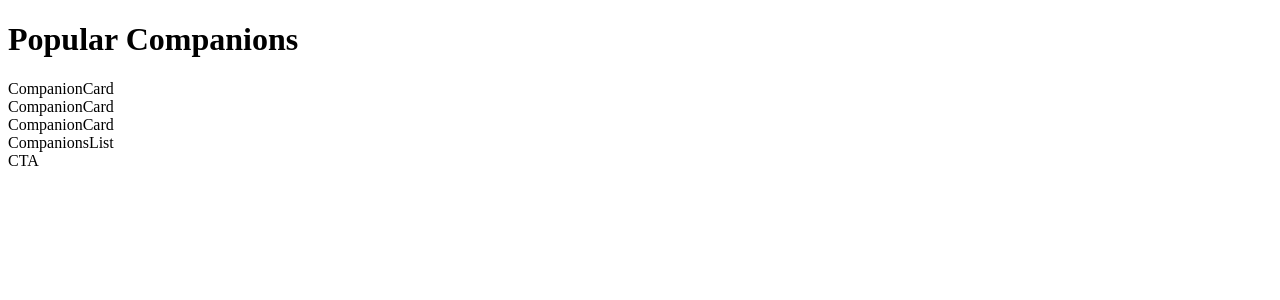
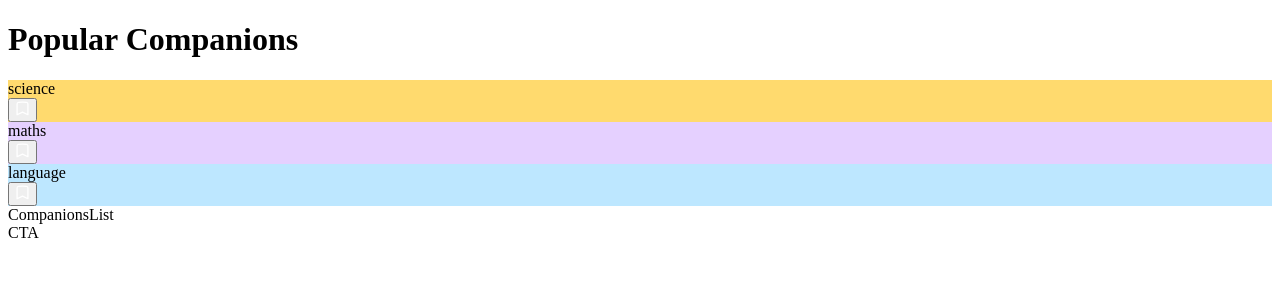
Before and after one commit to FelipeMDantas/LearningCompanion, a Next.js app: page / in a window 1280 px wide. Shown: the top 300 px of the page. Built offline with nearby package versions, Linux system fonts and the light colour scheme.

Commit message:
[feat] Structure the CompanionCard component

```diff
--- a/app/page.tsx
+++ b/app/page.tsx
@@ -8,9 +8,30 @@ const Page = () => {
       <h1>Popular Companions</h1>
 
       <section className="home-section">
-        <CompanionCard />
-        <CompanionCard />
-        <CompanionCard />
+        <CompanionCard
+          id="123"
+          name="Neura the Brainy Explorer"
+          topic="Neural Network of the Brain"
+          subject="science"
+          duration={45}
+          color="#ffda6e"
+        />
+        <CompanionCard
+          id="456"
+          name="Countsy the Number Wizard"
+          topic="Derivatives & Integrals"
+          subject="maths"
+          duration={30}
+          color="#e5d0ff"
+        />
+        <CompanionCard
+          id="789"
+          name="Verba the Vocabulary Builder"
+          topic="English Literature"
+          subject="language"
+          duration={30}
+          color="#bde7ff"
+        />
       </section>
 
       <section className="home-section">
--- a/components/CompanionCard.tsx
+++ b/components/CompanionCard.tsx
@@ -1,5 +1,37 @@
-const CompanionCard = () => {
-  return <div>CompanionCard</div>;
+import Image from "next/image";
+
+interface CompanionCardProps {
+  id: string;
+  name: string;
+  topic: string;
+  subject: string;
+  duration: number;
+  color: string;
+}
+
+const CompanionCard = ({
+  id,
+  name,
+  topic,
+  subject,
+  duration,
+  color,
+}: CompanionCardProps) => {
+  return (
+    <article className="companion-card" style={{ backgroundColor: color }}>
+      <div className="flex justify-between items-center">
+        <div className="subject-badge">{subject}</div>
+        <button className="companion-bookmark">
+          <Image
+            src="/icons/bookmark.svg"
+            alt="bookmark"
+            width={12.5}
+            height={15}
+          />
+        </button>
+      </div>
+    </article>
+  );
 };
 
 export default CompanionCard;
```
